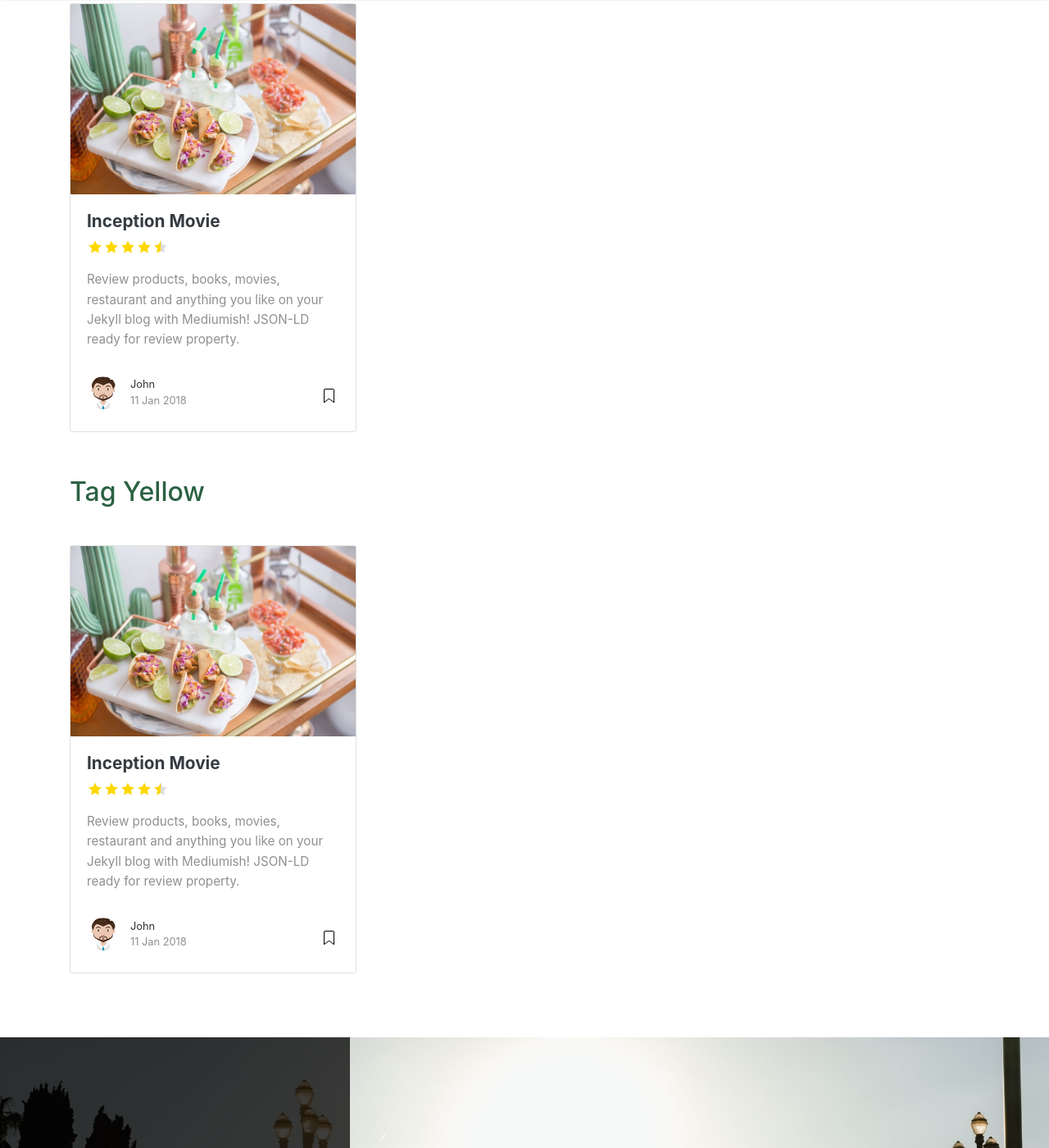
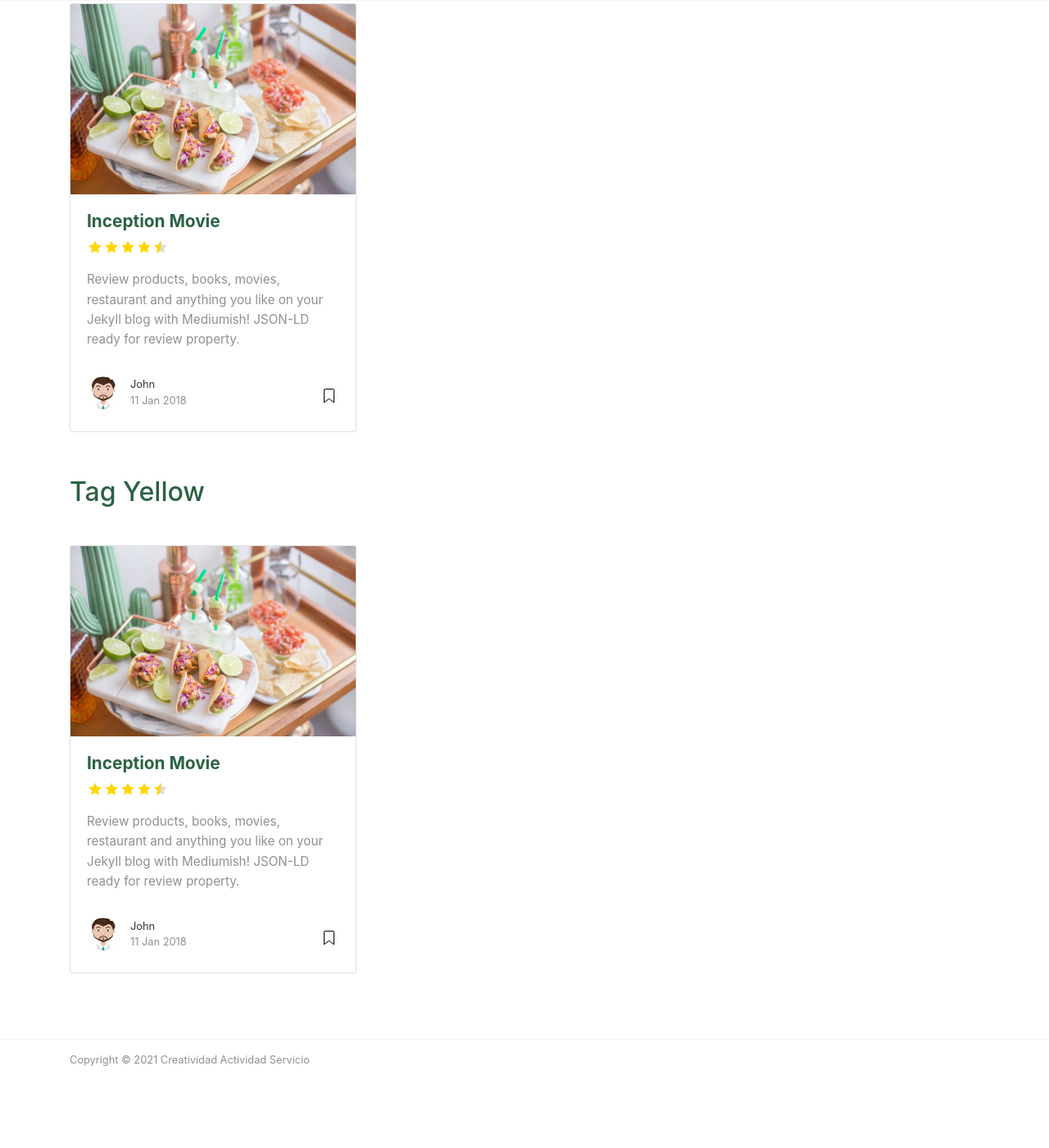
Before and after one commit to HolmbergSchule/CAS.APS, a Jekyll site: the page built from _pages/tags.md, in a window 1280 px wide and 1400 px high, scrolled down 319 px. Shown: the whole window at 82% size. Built offline with Jekyll 4.4.1, drawn with Linux system fonts in a browser that asks for light colours; nearby versions of some CDN libraries; after the commit the page ends 1695 px from its top, so only the background shows below that; some of the changed text lies outside the part shown.

Commit message:
CSS changes

```diff
--- a/_includes/postbox.html
+++ b/_includes/postbox.html
@@ -18,7 +18,7 @@
         </div>
         <div class="card-body">
             <h2 class="card-title">
-                <a class="text-dark" href="{{ site.baseurl }}{{ post.url }}">{{ post.title }}</a>
+                <a href="{{ site.baseurl }}{{ post.url }}">{{ post.title }}</a>
                 {% if post.rating %}
                 <div class="mb-2 mt-2 font-weight-normal">
                 {% include star_rating_postbox.html %}
--- a/_includes/search-lunr.html
+++ b/_includes/search-lunr.html
@@ -10,7 +10,7 @@
 </style>
 
 
-<form class="bd-search" onSubmit="return lunr_search(document.getElementById('lunrsearch').value);">
+<form class="bd-search ml-2" onSubmit="return lunr_search(document.getElementById('lunrsearch').value);">
     <input type="text" class="form-control text-small launch-modal-search" id="lunrsearch" name="q" maxlength="255" value="" placeholder="Type and enter..."/>
 </form>
 
--- a/_layouts/categories.html
+++ b/_layouts/categories.html
@@ -7,7 +7,7 @@
 <div class="row listrecent">
 {% for category in site.categories %}
 <div class="section-title col-md-12 mt-4">
-<h2 id="{{ category[0] | replace: " ","-" }}">Category <span class="text-capitalize">{{ category[0] }}</span></h2>
+<h2 id="{{ category[0] | replace: " ","-" }}" class="mk-fancy-title pattern-style"><span>Category </span><span class="text-capitalize">{{ category[0] }}</span></h2>
 </div>
 {% assign pages_list = category[1] %}
 {% for post in pages_list %}
--- a/_layouts/default.html
+++ b/_layouts/default.html
@@ -45,7 +45,7 @@
 ================================================== -->
 <nav class="navbar navbar-expand-lg navbar-light bg-white fixed-top mediumnavigation nav-down">
 
-    <div class="container pr-0">
+    <div id="navbar-container" class="container pr-0">
 
     <!-- Begin Logo -->
     <a class="navbar-brand" href="{{ site.baseurl }}/">
@@ -131,7 +131,7 @@
 
 <!-- Categories Jumbotron
 ================================================== -->
-<div class="jumbotron fortags">
+<!-- <div class="jumbotron fortags">
 	<div class="d-md-flex h-100">
 		<div class="col-md-4 transpdark align-self-center text-center h-100">
             <div class="d-md-flex align-items-center justify-content-center h-100">
@@ -152,7 +152,7 @@
             {% assign categories_list = nil %}
 		</div>
 	</div>
-</div>
+</div> -->
 
 <!-- Begin Footer
 ================================================== -->
@@ -163,7 +163,7 @@
                 Copyright © {{ site.time | date: "%Y" }} {{ site.name }}
             </div>
             <div class="col-md-6 col-sm-6 text-center text-lg-right">
-                <a target="_blank" href="https://www.wowthemes.net/mediumish-free-jekyll-template/">Mediumish Jekyll Theme</a> by WowThemes.net
+                <!-- <a target="_blank" href="https://www.wowthemes.net/mediumish-free-jekyll-template/">Mediumish Jekyll Theme</a> by WowThemes.net -->
             </div>
         </div>
     </div>
--- a/assets/css/screen.css
+++ b/assets/css/screen.css
@@ -102,6 +102,46 @@
         padding-right: 0.8rem;
         padding-left: 0.8rem;
     }
+}
+
+.navbar {
+    padding: 0;
+}
+
+.navbar-brand {
+    padding-top: 1rem;
+    padding-bottom: 1rem;
+}
+
+.nav-item {
+    display: flex;
+}
+
+.nav-item:hover{
+    background-color: #006241;
+    color: #ffffff!important;
+}
+
+#navbar-container{
+    align-items: stretch;
+}
+
+.navbar-collapse{
+    align-items: stretch;
+}
+
+.nav-item {
+    display: flex;
+    align-items: center;
+}
+
+.nav-link:hover {
+    color: #ffffff!important;
+}
+
+.bd-search {
+    display: flex;
+    align-items: center;
 }
 
 .listfeaturedtag {
@@ -490,6 +530,10 @@
     border: 0;
 }
 
+.card-title a {
+    color: #2B6242; /* #1C9963; */
+}
+
 ul.tags {
     list-style: none;
     padding-left: 0;
@@ -780,17 +824,19 @@
 
 @media (min-width:768px) {
     .jumbotron.fortags {
-        margin-bottom: -50px;
+        /* margin-bottom: -50px;
         margin-top: 3rem;
         padding: 0;
         height: 350px;
-        border-radius: 0;
-        background-image: url(../images/jumbotron.jpg);
-        background-size: cover;
+        border-radius: 0; */
+        /* background-image: url(../images/jumbotron.jpg);
+        background-size: cover; */
+        background-color: #FFF;
+        padding: 0;
     }
 
     .jumbotron.fortags .col-md-4 {
-        background: rgba(0, 0, 0, 0.75);
+        background: #1C9963;/* rgba(0, 0, 0, 0.75); */
         color: #fff;
     }
 
@@ -800,18 +846,22 @@
 }
 
 .jumbotron.fortags {
-    margin-top: 3rem;
+    /* margin-top: 3rem;
     padding: 0;
     border-radius: 0;
     background-image: url(../images/jumbotron.jpg);
-    background-size: cover;
+    background-size: cover; */
+    background-color: #FFF;
+    padding: 0;
 }
 
 .jumbotron.fortags a {
     padding: 5px 10px 7px;
-    background: #222;
+    background: #F2D12D;
     border-radius: 30px;
-    color: #fff;
+    border-color: #1C9963;
+    border-style: solid;
+    color: #1C9963;
     font-weight: 500;
     text-transform: lowercase;
     font-size: 0.8rem;
@@ -910,3 +960,8 @@
     opacity: 0;
     transition: opacity .25s;
 }
+
+#jekyll-mapping {
+    border-color: #1C9963;
+    border-style: solid;
+}
```
Also changed, not shown: index.html (+18 -1 lines).
